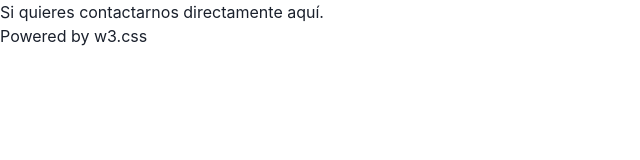
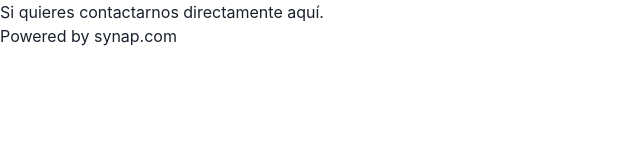
Before and after one commit to victortorres02/synap, a Next.js app in the folder frontend/: page /footer in a window 1280 px wide. Shown: the top 160 px of the page, without its empty margins (0-640 px from the left). Built offline with nearby package versions, Linux system fonts and the light colour scheme; what @thirdweb-dev/react would draw is missing.

Commit message:
Ahora es Synap en lugar de W3

```diff
--- a/frontend/pages/footer.js
+++ b/frontend/pages/footer.js
@@ -4,7 +4,7 @@ export default function Footer() {
     return (
         <footer className="w3-padding-32 w3-black w3-center w3-margin-top">
             <h5>Si quieres contactarnos directamente aquí.</h5>
-            <p>Powered by <a href="https://www.w3schools.com/w3css/default.asp" target="_blank" rel="noopener noreferrer" className="w3-hover-text-green">w3.css</a></p>
+            <p>Powered by <a href="#" target="_blank" rel="noopener noreferrer" className="w3-hover-text-green">synap.com</a></p>
         </footer>
     )
 }
```
